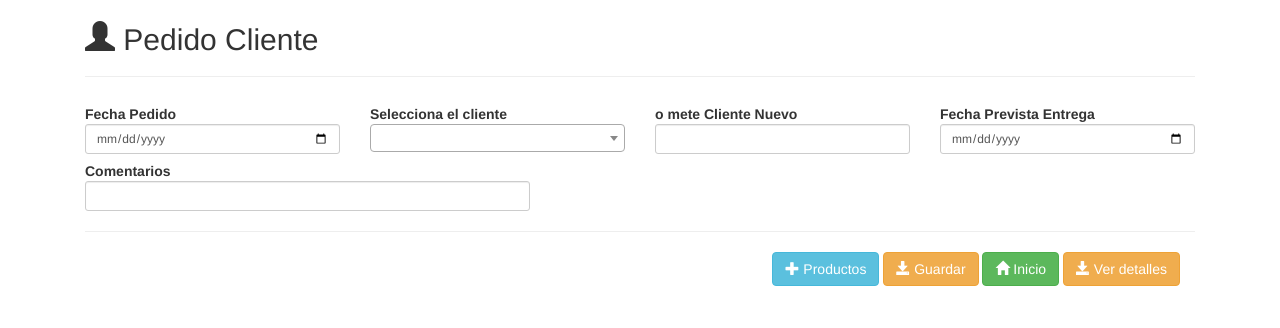
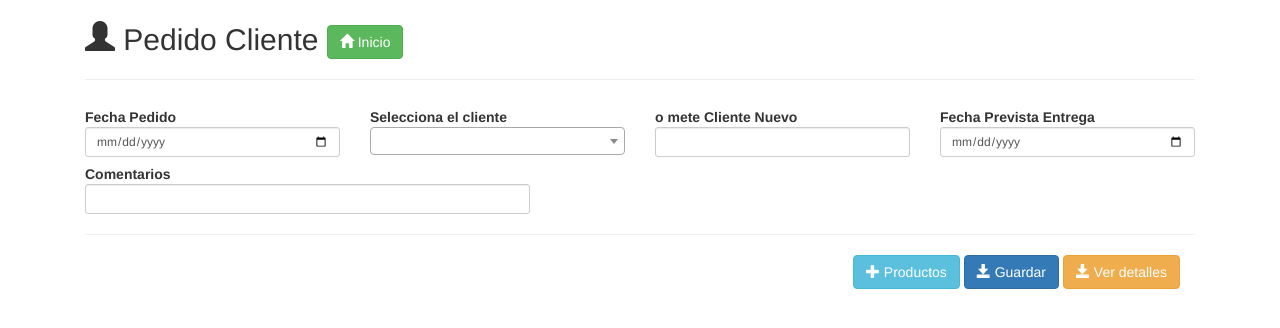
Before and after one commit to usuarioregalonatural/gestion, a PHP site: page /tcpdf/pedidos-clientes/index.php in a window 1280 px wide. Shown: the top 328 px of the page. Run offline with PHP 8.4, Linux system fonts and the light colour scheme; data that the repository does not hold is empty; some libraries are stand-ins or nearby versions.

Commit message:
Ya se puede navegar por las pantallas de inicio

```diff
--- a/pedidos-clientes/index.php
+++ b/pedidos-clientes/index.php
@@ -65,8 +65,12 @@ if (isset($_GET['id_pedido_ver']))//codigo elimina un elemento del array
 		  <div class="row-fluid">
 
 			<div class="col-md-12">
-			<h2><span class="glyphicon glyphicon-user"></span> Pedido Cliente</h2>
-			<hr>
+			<h2><span class="glyphicon glyphicon-user"></span> Pedido Cliente
+                <button type="submit" class="btn btn-success" onclick="window.open('../index.php','_self')">
+                    <span class="glyphicon glyphicon-home"></span> Inicio
+                </button>
+            </h2>
+                <hr>
 			<form class="form-horizontal" role="form" id="datos_pedido">
 				<div class="row">
                         <div class="col-md-3">
@@ -114,12 +118,9 @@ if (isset($_GET['id_pedido_ver']))//codigo elimina un elemento del array
 						<button type="button" class="btn btn-info" data-toggle="modal" data-target="#myModal">
 						    <span class="glyphicon glyphicon-plus"></span> Productos
 						</button>
-                        <button type="button" class="btn btn-warning" onclick="guardar_pedido('<?php echo $session_id ?>')">
+                        <button type="button" class="btn btn-primary" onclick="guardar_pedido('<?php echo $session_id ?>')">
                             <span class="glyphicon glyphicon-save"></span> Guardar
                          </button>
-                        <button type="buton" class="btn btn-success" onclick="window.open('../index.php', '_self')">
-                            <span class="glyphicon glyphicon-home"></span> Inicio
-						</button>
                         <button type="button" class="btn btn-warning" onclick="ver_detalle_pedido('<?php echo $id_pedido_ver ?>')">
                             <span class="glyphicon glyphicon-save"></span> Ver detalles
                         </button>
```
Also changed, not shown: pedidos-clientes/Lista_Pedidos.php (+5 -5 lines).
